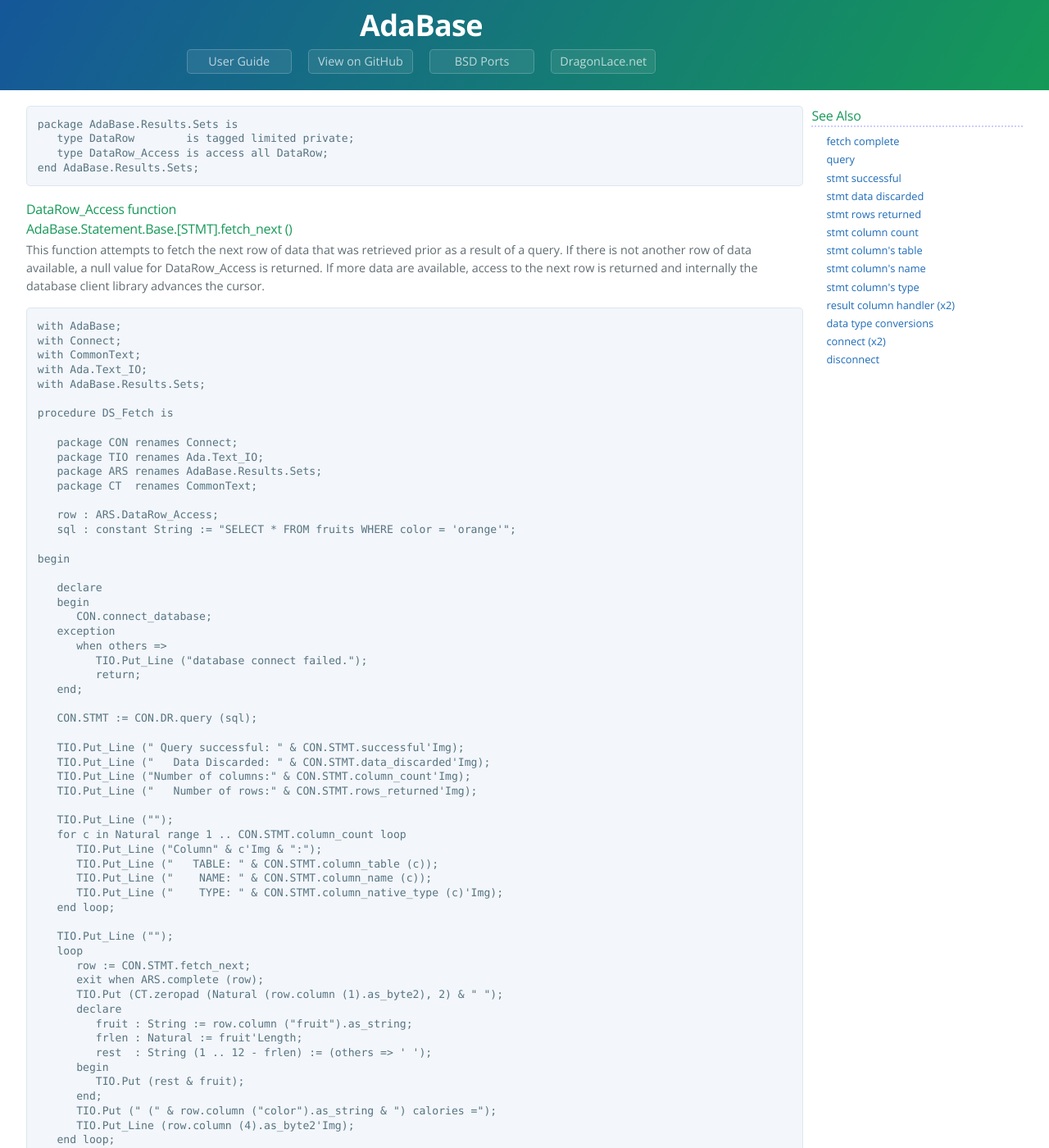
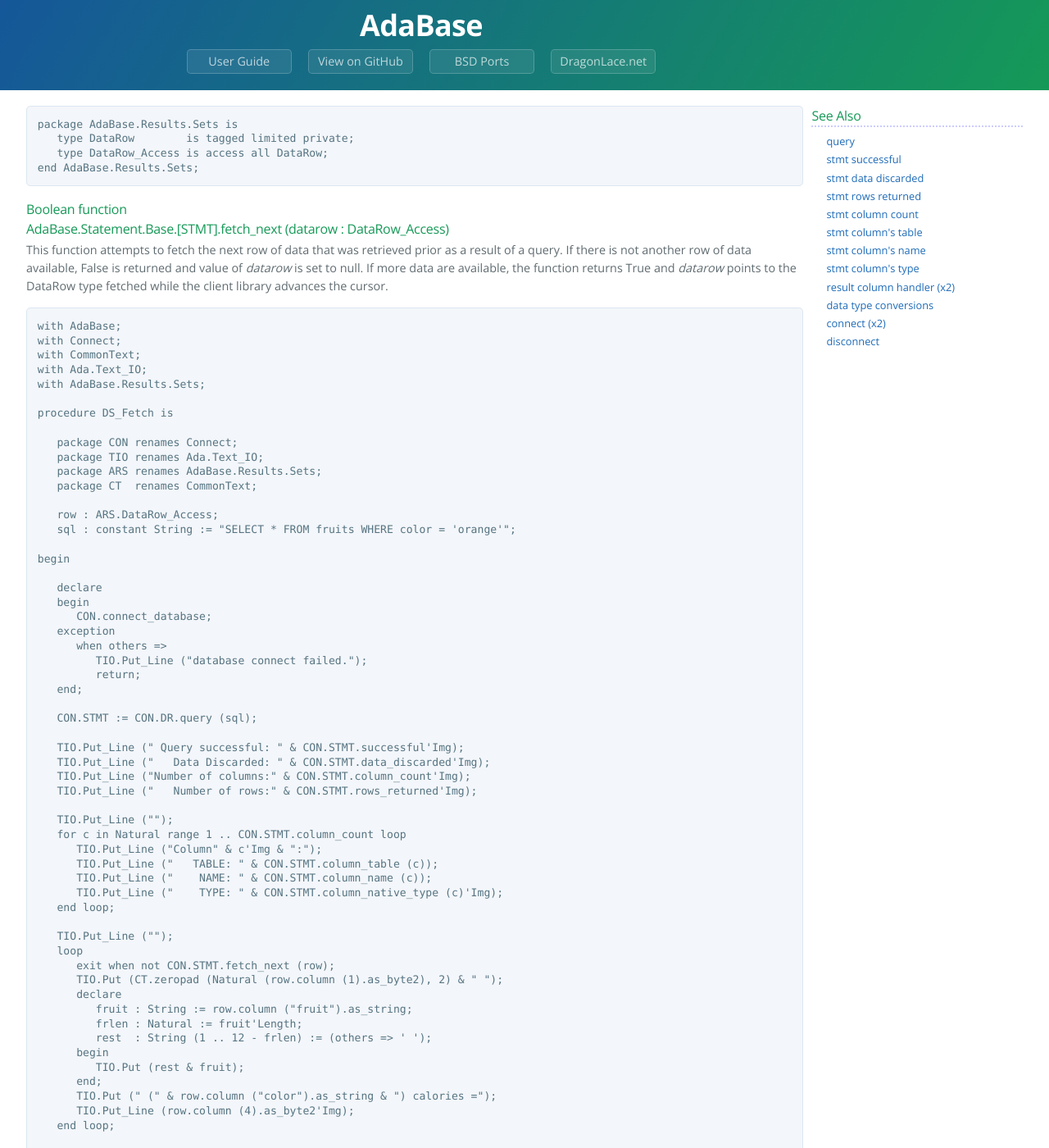
Before and after one commit to jrmarino/AdaBase, a Jekyll site: the page built from stmt_fetch_next.md, in a window 1280 px wide and 1400 px high. Shown: the whole window at 82% size. Built offline with Jekyll 4.4.1, drawn with Linux system fonts in a browser that asks for light colours; some of the changed text lies outside the part shown.

Commit message:
Update testcases and remove "complete" function page
The change in prototype of "fetch_next" function broke three testcases,
so fix those.  It also eliminated the need for the ARS.complete function
which has since been removed, so follow up with the documentation on
that as well.

```diff
--- a/_config.yml
+++ b/_config.yml
@@ -104,9 +104,6 @@
        fetch_next: '<a href="stmt_fetch_next.html">stmt fetch next row</a>'
        f_fetch_next: '<a href="stmt_fetch_next.html">func fetch_next</a>'
 
-       complete: '<a href="res_complete.html">fetch complete</a>'
-       f_complete: '<a href="res_complete.html">func complete</a>'
-
        stmt_successful: '<a href="stmt_successful.html">stmt successful</a>'
        f_successful: '<a href="stmt_successful.html">func successful</a>'
 
--- a/stmt_fetch_next.md
+++ b/stmt_fetch_next.md
@@ -9,14 +9,14 @@
    type DataRow_Access is access all DataRow;
 end AdaBase.Results.Sets;
 </pre>
-<h3>DataRow_Access function<br/>
-AdaBase.Statement.Base.[STMT].fetch_next ()</h3>
+<h3>Boolean function<br/>
+AdaBase.Statement.Base.[STMT].fetch_next (datarow : DataRow_Access)</h3>
 <p>
 This function attempts to fetch the next row of data that was retrieved
 prior as a result of a query.  If there is not another row of data
-available, a null value for DataRow_Access is returned.  If more data
-are available, access to the next row is returned and internally the database
-client library advances the cursor.
+available, False is returned and value of <i>datarow</i> is set to null.
+If more data are available, the function returns True and <i>datarow</i> points
+to the DataRow type fetched while the client library advances the cursor.
 </p>
 <pre class="code">
 with AdaBase;
@@ -63,8 +63,7 @@
 
    TIO.Put_Line ("");
    loop
-      row := CON.STMT.fetch_next;
-      exit when ARS.complete (row);
+      exit when not CON.STMT.fetch_next (row);
       TIO.Put (CT.zeropad (Natural (row.column (1).as_byte2), 2) & " ");
       declare
          fruit : String := row.column ("fruit").as_string;
@@ -121,7 +120,6 @@
 <div class="sidenav">
   <h3>See Also</h3>
   <ul>
-    <li>{{ page.complete }}</li>
     <li>{{ page.query }}</li>
     <li>{{ page.stmt_successful }}</li>
     <li>{{ page.stmt_data_discarded }}</li>
```
Also changed, not shown: index.md (+0 -1 lines), res_complete.md (deleted, +0 -30 lines), stmt_discard_rest.md (+5 -4 lines), stmt_fetch_next_set.md (+1 -3 lines).
